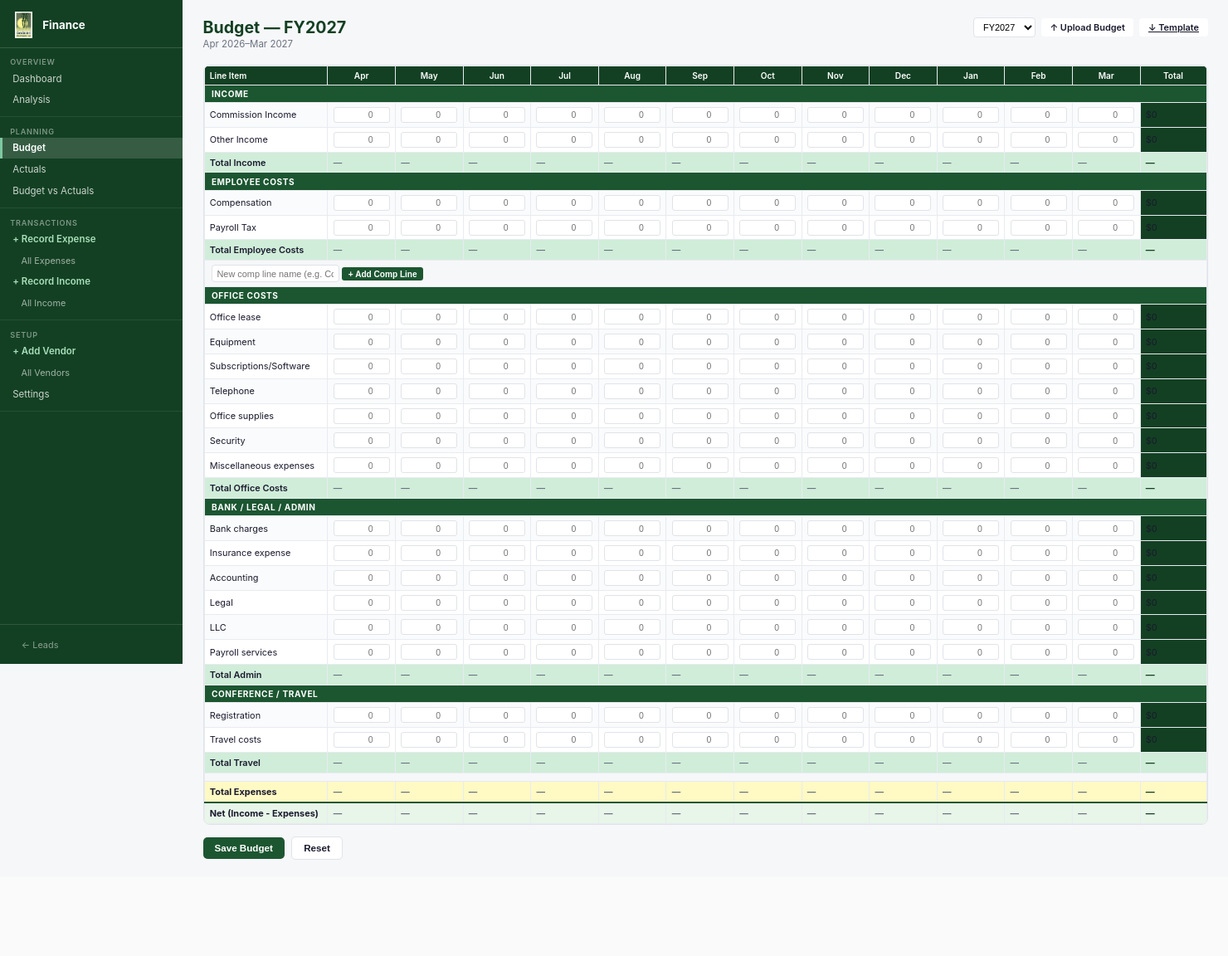
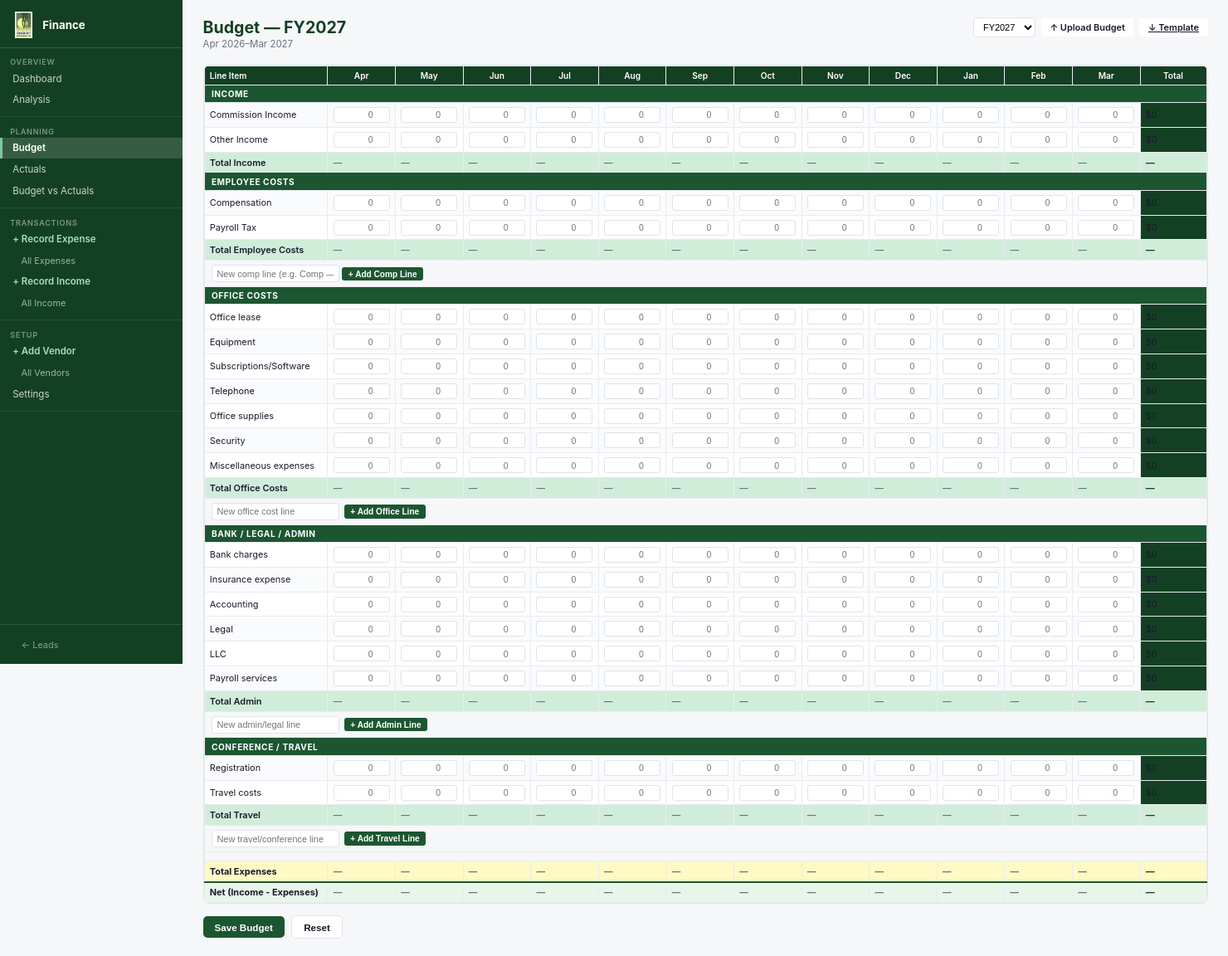
Before and after one commit to padmaja-artsee/godavari, a FastAPI app: page /budget in a window 1480 px wide. Shown: the whole page at 83% size. Before the commit the page ends 1036 px from the top, so only its background shows below. Run offline with FastAPI, Linux system fonts and the light colour scheme; data comes from the database, SQL or seed files in the repository; data that the repository does not hold is empty.

Commit message:
Add custom line buttons to all expense sections in Budget grid
Co-authored-by: Cursor <cursoragent@cursor.com>

```diff
--- a/finance/templates/budget.html
+++ b/finance/templates/budget.html
@@ -81,15 +81,26 @@
       </td>
     </tr>
     {% endfor %}
-    {# Add-line buttons for certain sections #}
-    {% if sec.section == 'employee' and not archived %}
+    {# Add-line buttons for expense sections #}
+    {% if sec.section in ('employee','office','admin','travel') and not archived %}
     <tr class="f-add-row">
       <td colspan="{{ months|length + 2 }}">
         <form method="post" action="/budget/add-line" class="f-add-line-form">
           <input type="hidden" name="fy" value="{{ fy }}"/>
-          <input type="hidden" name="section" value="employee"/>
-          <input type="text" name="name" placeholder="New comp line name (e.g. Comp — PG)" class="f-input-sm" required/>
+          <input type="hidden" name="section" value="{{ sec.section }}"/>
+          {% if sec.section == 'employee' %}
+          <input type="text" name="name" placeholder="New comp line (e.g. Comp — PG)" class="f-input-sm" required/>
           <button class="f-btn-xs f-btn-primary" type="submit">+ Add Comp Line</button>
+          {% elif sec.section == 'office' %}
+          <input type="text" name="name" placeholder="New office cost line" class="f-input-sm" required/>
+          <button class="f-btn-xs f-btn-primary" type="submit">+ Add Office Line</button>
+          {% elif sec.section == 'admin' %}
+          <input type="text" name="name" placeholder="New admin/legal line" class="f-input-sm" required/>
+          <button class="f-btn-xs f-btn-primary" type="submit">+ Add Admin Line</button>
+          {% elif sec.section == 'travel' %}
+          <input type="text" name="name" placeholder="New travel/conference line" class="f-input-sm" required/>
+          <button class="f-btn-xs f-btn-primary" type="submit">+ Add Travel Line</button>
+          {% endif %}
         </form>
       </td>
     </tr>
```
